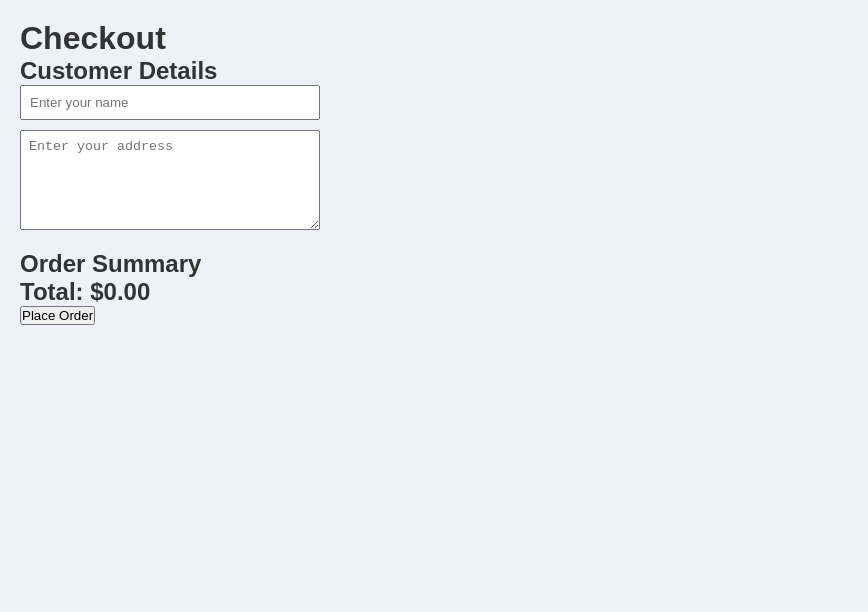
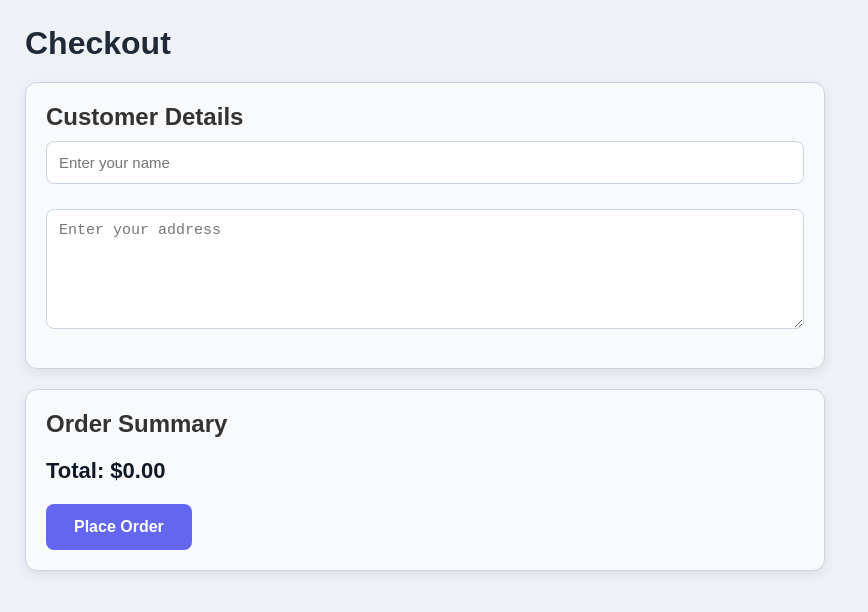
Before and after one commit to rish-cute/ShoppyGlobe, a React (Vite) app: page /checkout in a window 1280 px wide. Shown: the top 612 px of the page, without its empty margins (0-868 px from the left). Built offline with nearby package versions, Linux system fonts and the light colour scheme.

Commit message:
Improve checkout page UI and order summary

```diff
--- a/src/pages/Checkout/Checkout.jsx
+++ b/src/pages/Checkout/Checkout.jsx
@@ -6,6 +6,8 @@ import {
   selectCartItems,
   clearCart,
 } from "../../redux/cartSlice";
+
+import "../../styles/Checkout.css";
 
 // Checkout Page
 function Checkout() {
@@ -17,7 +19,6 @@ function Checkout() {
   const [name, setName] = useState("");
   const [address, setAddress] = useState("");
 
-  // Calculate total price
   const totalPrice = cartItems.reduce(
     (total, item) => total + item.price * item.quantity,
     0
@@ -37,61 +38,65 @@ function Checkout() {
   };
 
   return (
-    <div style={{ padding: "20px" }}>
-      <h1>Checkout</h1>
+    <div className="checkout-container">
+      <h1 className="checkout-title">
+        Checkout
+      </h1>
 
+      <div className="checkout-card">
         <h2>Customer Details</h2>
 
         <input
+          className="checkout-input"
           type="text"
           placeholder="Enter your name"
           value={name}
-        onChange={(e) => setName(e.target.value)}
-        style={{
-          display: "block",
-          marginBottom: "10px",
-          padding: "8px",
-          width: "300px",
-        }}
+          onChange={(e) =>
+            setName(e.target.value)
+          }
         />
 
         <textarea
+          className="checkout-textarea"
           placeholder="Enter your address"
           value={address}
-        onChange={(e) => setAddress(e.target.value)}
-        style={{
-          display: "block",
-          marginBottom: "20px",
-          padding: "8px",
-          width: "300px",
-          height: "100px",
-        }}
+          onChange={(e) =>
+            setAddress(e.target.value)
+          }
         />
+      </div>
 
+      <div className="checkout-card">
         <h2>Order Summary</h2>
 
         {cartItems.map((item) => (
           <div
             key={item.id}
-          style={{
-            border: "1px solid #cccccc",
-            marginBottom: "10px",
-            padding: "10px",
-          }}
+            className="order-item"
           >
             <h3>{item.title}</h3>
 
-          <p>Quantity: {item.quantity}</p>
+            <p>
+              Quantity: {item.quantity}
+            </p>
 
-          <p>Price: ${item.price}</p>
+            <p>
+              Price: ${item.price}
+            </p>
           </div>
         ))}
 
-      <h2>Total: ${totalPrice.toFixed(2)}</h2>
+        <div className="order-total">
+          Total: ${totalPrice.toFixed(2)}
+        </div>
 
-      <button onClick={handlePlaceOrder}>
+        <button
+          className="place-order-btn"
+          onClick={handlePlaceOrder}
+        >
           Place Order
         </button>
+      </div>
     </div>
   );
 }
--- /dev/null
+++ b/src/styles/Checkout.css
@@ -0,0 +1,82 @@
+.checkout-container {
+  padding: 25px;
+}
+
+.checkout-title {
+  margin-bottom: 20px;
+  color: #1f2937;
+}
+
+.checkout-card {
+  background: #f8fafc;
+
+  border: 1px solid #cbd5e1;
+
+  border-radius: 12px;
+
+  padding: 20px;
+
+  margin-bottom: 20px;
+
+  max-width: 800px;
+
+  box-shadow: 0 4px 12px rgba(0, 0, 0, 0.08);
+}
+
+.checkout-input,
+.checkout-textarea {
+  width: 100%;
+
+  padding: 12px;
+
+  margin-top: 10px;
+  margin-bottom: 15px;
+
+  border: 1px solid #cbd5e1;
+
+  border-radius: 8px;
+
+  font-size: 15px;
+}
+
+.checkout-textarea {
+  min-height: 120px;
+  resize: vertical;
+}
+
+.order-item {
+  padding: 12px 0;
+
+  border-bottom: 1px solid #e5e7eb;
+}
+
+.order-total {
+  margin-top: 20px;
+
+  font-size: 22px;
+  font-weight: bold;
+
+  color: #111827;
+}
+
+.place-order-btn {
+  margin-top: 20px;
+
+  background: #6366f1;
+  color: white;
+
+  border: none;
+
+  padding: 14px 28px;
+
+  border-radius: 8px;
+
+  font-size: 16px;
+  font-weight: 600;
+
+  cursor: pointer;
+}
+
+.place-order-btn:hover {
+  background: #4f46e5;
+}
```
Also changed, not shown: src/styles/ProductDetail.css (added). Lines whose indentation alone changed are shown as unchanged.
